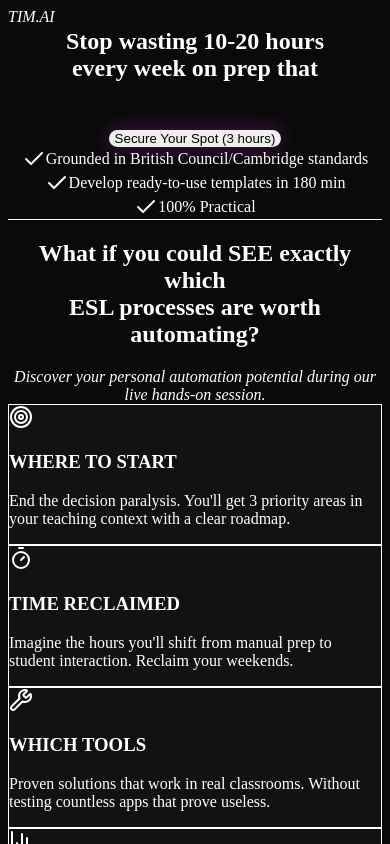
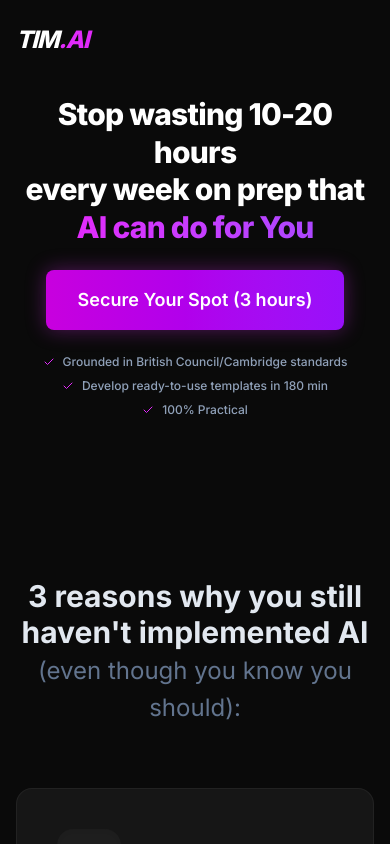
Before and after one commit to Timexer/ai-workflows-for-esl, a React (Vite) app: page / in a window 390 px wide. Shown: the top 844 px of the page. Built offline with nearby package versions, Linux system fonts and the light colour scheme.

Commit message:
Polish: Mobile responsiveness, SEO meta tags, and content updates

```diff
--- a/App.tsx
+++ b/App.tsx
@@ -19,11 +19,7 @@ function App() {
       <Header />
       <main>
         <Hero />
-        {/*
-          NOTE: This section is skipped for now and will be stored for later in the future.
-          Do not delete.
-          <Audience />
-        */}
+        <Audience />
         <ValuePillars />
         <Curriculum />
         <Research />
--- a/components/Bio.tsx
+++ b/components/Bio.tsx
@@ -2,36 +2,59 @@ import React from 'react';
 
 const Bio: React.FC = () => {
   return (
-    <section className="py-20 bg-white overflow-hidden border-t border-slate-100">
+    <section className="py-24 bg-white overflow-hidden border-t border-slate-100">
       <div className="container mx-auto px-4 sm:px-6 lg:px-8">
-        <div className="max-w-4xl mx-auto">
-          <div className="flex flex-col md:flex-row items-center gap-12">
+        <div className="max-w-6xl mx-auto">
+          <div className="grid grid-cols-1 md:grid-cols-12 gap-12 items-center">
 
-            <div className="relative flex-shrink-0">
-              <div className="w-56 h-56 md:w-64 md:h-64 relative z-10 rounded-full overflow-hidden border-4 border-white shadow-xl bg-slate-200">
+            {/* Left Column: Polaroid Image */}
+            <div className="md:col-span-5 relative">
+              <div className="relative z-10 transform -rotate-2 hover:rotate-0 transition-transform duration-500">
+                <div className="bg-white p-3 shadow-2xl rounded-sm">
                   <img
-                  src="https://picsum.photos/seed/tim_esl_instructor/500/500"
+                    src="https://res.cloudinary.com/drlymuj5s/image/upload/v1766081758/1759952995384_de5bhc.jpg"
                     alt="Tim - ESL Trainer"
-                  className="w-full h-full object-cover"
+                    className="w-full aspect-[3/4] object-cover rounded-sm filter contrast-105"
                   />
                 </div>
-              <div className="absolute top-4 -left-4 w-full h-full rounded-full border-2 border-brand-200 z-0 scale-110"></div>
+                {/* Subtle Glow/Shadow behind */}
+                <div className="absolute top-4 left-4 w-full h-full bg-brand-200 blur-2xl -z-10 opacity-60"></div>
+              </div>
             </div>
 
-            <div className="text-center md:text-left flex-1">
-              <h3 className="text-2xl font-bold text-slate-900 mb-2">Meet Your Instructor: Tim</h3>
-              <p className="text-brand-600 font-medium mb-4">ESL Business English Trainer & AI Education Specialist</p>
-              <p className="text-slate-600 mb-6 leading-relaxed">
-                Tim is a certified Gen AI leader from Google and a CELTA-certified teacher with years of experience in the ESL classroom. He specializes in bridging the gap between traditional pedagogy and modern technology, helping teachers use AI responsibly without deteriorating teaching quality. Having trained hundreds of students, Tim provides practical, ethical workflows tested with real-world Business English clients.
+            {/* Right Column: Bio Text */}
+            <div className="md:col-span-7 space-y-8">
+              <div>
+                <h3 className="text-4xl font-extrabold text-slate-900 mb-2 tracking-tight">Meet Your Instructor: Tim</h3>
+                <p className="text-brand-600 font-bold text-lg uppercase tracking-wide">ESL Business English Trainer & AI Education Specialist</p>
+                <div className="h-1 w-20 bg-brand-400 mt-4 rounded-full"></div>
+              </div>
+
+              <div className="prose prose-lg text-slate-600 leading-relaxed">
+                <p>
+                  Tim is a certified <span className="font-bold text-slate-800 italic">Gen AI leader from Google</span> and a <span className="font-bold text-slate-800 italic">CELTA-certified</span> teacher with years of experience in the ESL classroom. He specializes in bridging the gap between traditional pedagogy and modern technology, helping teachers use AI responsibly without deteriorating teaching quality. Having trained hundreds of students, Tim provides practical, ethical workflows tested with real-world Business English clients.
                 </p>
-              <div className="inline-flex gap-4">
-                 <div className="bg-slate-50 px-4 py-2 rounded-lg border border-slate-100">
-                    <span className="block text-xl font-bold text-slate-900">12+</span>
-                    <span className="text-xs text-slate-500">Years Teaching</span>
               </div>
-                 <div className="bg-slate-50 px-4 py-2 rounded-lg border border-slate-100">
-                    <span className="block text-xl font-bold text-slate-900 leading-tight">Certified</span>
-                    <span className="text-xs text-slate-500">GenAI Leader<br/>CELTA</span>
+
+              <div className="flex flex-wrap items-center gap-8 pt-4">
+                {/* Stats Box */}
+                <div className="bg-slate-50 px-6 py-4 rounded-xl border border-slate-100 shadow-sm min-w-[160px] text-center">
+                  <span className="block text-4xl font-black text-slate-900">12+</span>
+                  <span className="text-xs font-bold text-slate-500 uppercase tracking-wider mt-1 block">Years Teaching</span>
+                </div>
+
+                {/* Badges */}
+                <div className="flex items-center gap-6">
+                  <img
+                    src="https://res.cloudinary.com/drlymuj5s/image/upload/v1766081786/Celta_aape5l.png"
+                    alt="CELTA Certified"
+                    className="h-20 w-auto object-contain grayscale hover:grayscale-0 transition-all duration-300 opacity-80 hover:opacity-100"
+                  />
+                  <img
+                    src="https://res.cloudinary.com/drlymuj5s/image/upload/v1766081688/GenAI_badge_xgbvu2.png"
+                    alt="Google Gen AI Leader"
+                    className="h-20 w-auto object-contain hover:scale-105 transition-transform duration-300"
+                  />
                 </div>
               </div>
             </div>
--- a/components/Hero.tsx
+++ b/components/Hero.tsx
@@ -5,14 +5,14 @@ import { motion } from 'framer-motion';
 
 const Hero: React.FC = () => {
   return (
-    <section className="relative pt-32 pb-20 overflow-hidden bg-[#0a0a0a]">
+    <section className="relative pt-24 pb-16 md:pt-32 md:pb-20 overflow-hidden bg-[#0a0a0a]">
       <div className="container mx-auto px-4 relative z-10 text-center">
         <motion.div
           initial={{ opacity: 0, y: 20 }}
           animate={{ opacity: 1, y: 0 }}
           transition={{ duration: 0.8 }}
         >
-          <h1 className="text-4xl md:text-6xl lg:text-7xl font-extrabold text-white tracking-tight mb-8 leading-tight max-w-5xl mx-auto">
+          <h1 className="text-3xl md:text-6xl lg:text-7xl font-extrabold text-white tracking-tight mb-6 md:mb-8 leading-tight max-w-5xl mx-auto">
             Stop wasting 10-20 hours <br />
             every week on prep that <br />
             <span className="text-transparent bg-clip-text bg-gradient-to-r from-fuchsia-500 to-purple-500">AI can do for You</span>
@@ -26,22 +26,22 @@ const Hero: React.FC = () => {
           transition={{ duration: 0.8, delay: 0.2 }}
         >
           <a href="#signup">
-            <Button size="lg" className="bg-gradient-to-r from-fuchsia-600 to-purple-600 hover:from-fuchsia-500 hover:to-purple-500 border-none px-12 py-5 text-xl font-bold rounded-full shadow-[0_0_20px_rgba(192,38,211,0.4)] transform transition hover:scale-105 active:scale-95">
+            <Button size="lg" className="bg-gradient-to-r from-fuchsia-600 to-purple-600 hover:from-fuchsia-500 hover:to-purple-500 border-none px-8 py-4 md:px-12 md:py-5 text-lg md:text-xl font-bold rounded-full shadow-[0_0_20px_rgba(192,38,211,0.4)] transform transition hover:scale-105 active:scale-95">
               Secure Your Spot (3 hours)
             </Button>
           </a>
 
-          <div className="flex flex-wrap justify-center gap-x-8 gap-y-2 text-slate-400 text-sm font-medium">
+          <div className="flex flex-wrap justify-center gap-x-4 gap-y-2 md:gap-x-8 text-slate-400 text-xs md:text-sm font-medium">
             <div className="flex items-center gap-2">
-              <Check className="w-4 h-4 text-fuchsia-500" />
+              <Check className="w-3 h-3 md:w-4 md:h-4 text-fuchsia-500" />
               <span>Grounded in British Council/Cambridge standards</span>
             </div>
             <div className="flex items-center gap-2">
-              <Check className="w-4 h-4 text-fuchsia-500" />
+              <Check className="w-3 h-3 md:w-4 md:h-4 text-fuchsia-500" />
               <span>Develop ready-to-use templates in 180 min</span>
             </div>
             <div className="flex items-center gap-2">
-              <Check className="w-4 h-4 text-fuchsia-500" />
+              <Check className="w-3 h-3 md:w-4 md:h-4 text-fuchsia-500" />
               <span>100% Practical</span>
             </div>
           </div>
@@ -58,5 +58,4 @@ const Hero: React.FC = () => {
     </section>
   );
 };
-
 export default Hero;
--- a/components/Pricing.tsx
+++ b/components/Pricing.tsx
@@ -27,7 +27,7 @@ const Pricing: React.FC = () => {
   ];
 
   return (
-    <section id="pricing" className="py-32 bg-[#0a0a0a] relative overflow-hidden">
+    <section id="pricing" className="py-20 md:py-32 bg-[#0a0a0a] relative overflow-hidden">
       <div className="container mx-auto px-4 relative z-10">
         <div className="text-center mb-16">
           <h2 className="text-4xl md:text-5xl font-extrabold text-white mb-4 tracking-tight">
@@ -59,9 +59,9 @@ const Pricing: React.FC = () => {
             </Button>
           </a>
           <div className="mt-8 flex flex-wrap justify-center gap-6 text-slate-500 text-xs font-medium">
-             <span className="flex items-center gap-1">✓ Build it live during the workshop</span>
-             <span className="flex items-center gap-1">✓ Personal feedback provided</span>
-             <span className="flex items-center gap-1">✓ Results in under 180 mins</span>
+            <span className="flex items-center gap-1">✓ Build it live during the workshop</span>
+            <span className="flex items-center gap-1">✓ Personal feedback provided</span>
+            <span className="flex items-center gap-1">✓ Results in under 180 mins</span>
           </div>
         </div>
       </div>
--- a/index.css
+++ b/index.css
@@ -1,6 +1,19 @@
-@tailwind base;
-@tailwind components;
-@tailwind utilities;
+@import "tailwindcss";
+
+@theme {
+  --color-brand-50: #fdf4ff;
+  --color-brand-100: #fae8ff;
+  --color-brand-200: #f5d0fe;
+  --color-brand-300: #f0abfc;
+  --color-brand-400: #e879f9;
+  --color-brand-500: #d946ef;
+  --color-brand-600: #c026d3;
+  --color-brand-700: #a21caf;
+  --color-brand-800: #86198f;
+  --color-brand-900: #701a75;
+
+  --font-sans: 'Inter', sans-serif;
+}
 
 html { scroll-behavior: smooth; }
 body { background-color: #0a0a0a; color: white; }
--- a/index.html
+++ b/index.html
@@ -8,6 +8,11 @@
     <meta property="og:title" content="AI Workflows for ESL Teachers - Tim's AI Tips" />
     <meta property="og:description" content="Master AI tools to create better ESL materials in less time. Join the workshop." />
     <meta property="og:type" content="website" />
+    <meta property="og:image" content="https://res.cloudinary.com/drlymuj5s/image/upload/v1766081758/1759952995384_de5bhc.jpg" />
+    <meta name="twitter:card" content="summary_large_image" />
+    <meta name="twitter:title" content="AI Workflows for ESL Teachers" />
+    <meta name="twitter:description" content="Stop wasting time on prep. Join the ESL AI workshop." />
+    <meta name="twitter:image" content="https://res.cloudinary.com/drlymuj5s/image/upload/v1766081758/1759952995384_de5bhc.jpg" />
     <link href="https://fonts.googleapis.com/css2?family=Inter:wght@300;400;500;600;700;800&display=swap" rel="stylesheet">
 </head>
   <body>
--- a/tailwind.config.js
+++ /dev/null
@@ -1,29 +0,0 @@
-/** @type {import('tailwindcss').Config} */
-export default {
-    content: [
-        "./index.html",
-        "./**/*.{js,ts,jsx,tsx}",
-    ],
-    theme: {
-        extend: {
-            fontFamily: {
-                sans: ['Inter', 'sans-serif'],
-            },
-            colors: {
-                brand: {
-                    50: '#fdf4ff',
-                    100: '#fae8ff',
-                    200: '#f5d0fe',
-                    300: '#f0abfc',
-                    400: '#e879f9',
-                    500: '#d946ef',
-                    600: '#c026d3',
-                    700: '#a21caf',
-                    800: '#86198f',
-                    900: '#701a75',
-                }
-            }
-        },
-    },
-    plugins: [],
-}
```
Also changed, not shown: 1 other file (tests, documents, lock files or other folders). Lines whose indentation alone changed are shown as unchanged.
